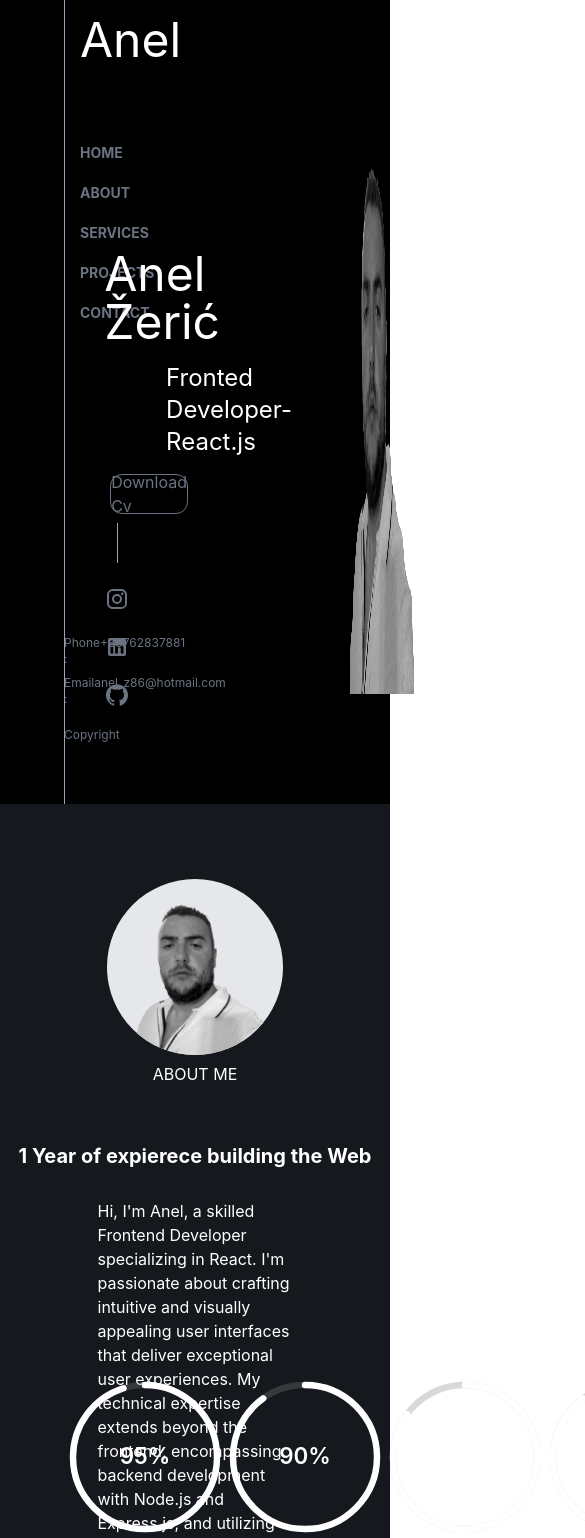
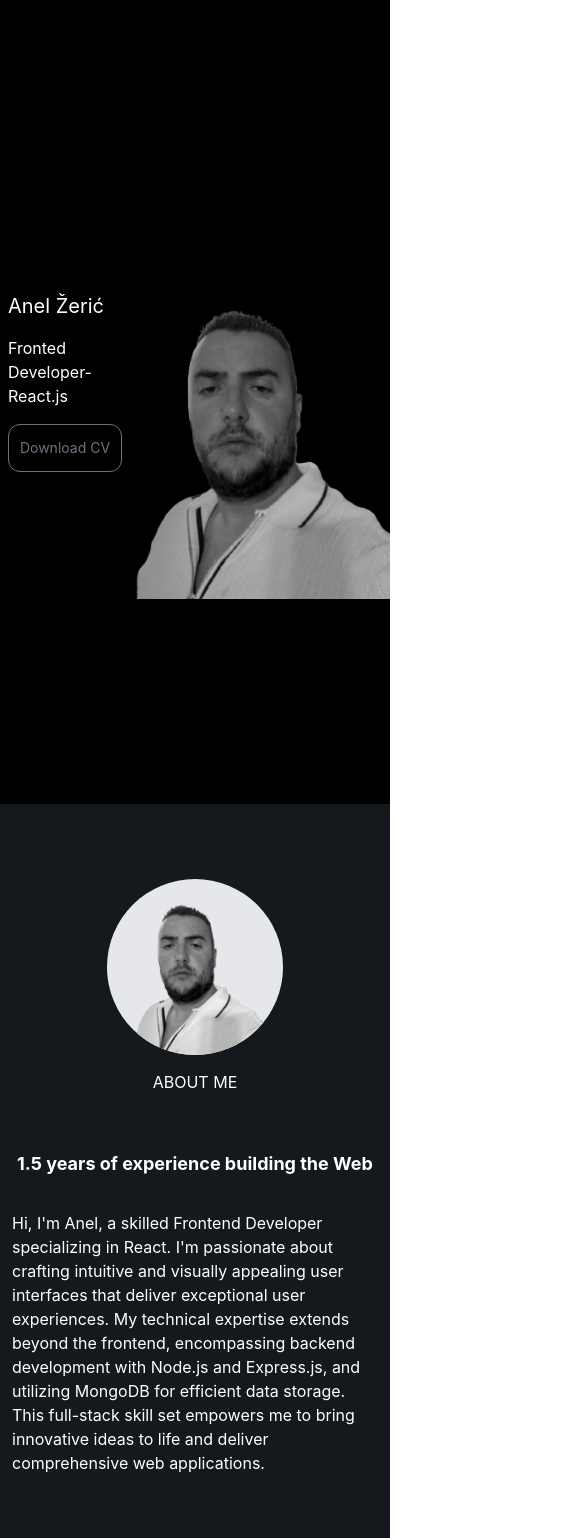
Before and after one commit to anelz/Portfolio-new, a React (Create React App) app: page / in a window 390 px wide. Shown: the part 40-1578 px from the top of the page, 585 px wide, since content can reach past the window. Built offline with nearby package versions, Linux system fonts and the light colour scheme.

Commit message:
changes6

```diff
--- a/src/components/Circularprogress.jsx
+++ b/src/components/Circularprogress.jsx
@@ -21,10 +21,11 @@ const Circularprogress = ({ percentage, label }) => {
     <motion.div
     initial={{opacity:0, }}
     whileInView={{opacity:1}}
-    transition={{duration:4}}
+    transition={{duration:3}}
 
-    className="flex flex-col items-center">
-      <svg width="160" height="160" viewBox="0 0 100 100">
+    className="lg:flex flex-col items-center hidden">
+      <svg width="160" height="160" viewBox="0 0 100 100" >
+
         {/* Siva pozadina kruga */}
         <circle
           cx="50"
--- /dev/null
+++ b/src/components/Slidemodal.jsx
@@ -0,0 +1,93 @@
+import {Drawer ,Box, Typography , List, ListItem, ListItemButton, ListItemText, ListItemIcon} from "@mui/material"
+import {Link} from "react-scroll"
+
+
+
+
+const  MuiDrawer =({open, close })=>{
+
+  return (
+   <Drawer  anchor="right" open={open} onClose ={()=> close()}  >
+    <Box style={{backgroundColor:"#1a1a1a" , color:"white",}}  p={2} width="250px" height="100%" textAlign="center" role="presentation">
+      <Typography  variant="h6" component = "div">
+
+        <List >
+        <ListItem  >
+            <ListItemIcon />
+
+              <ListItemButton  onClick={()=> close()}>
+                <ListItemText >Home</ListItemText>
+                  </ListItemButton>
+
+        </ListItem>
+
+        <ListItem>
+            <ListItemIcon/>
+            <Link to="about"
+            spy={true}
+            smooth={true}
+            offset={0}
+            duration={500} >
+              <ListItemButton onClick={()=> close()}>
+                <ListItemText >About me</ListItemText>
+        </ListItemButton>
+        </Link>
+        </ListItem>
+
+         <ListItem>
+             <ListItemIcon/>
+             <Link to="services"
+             spy={true}
+             smooth={true}
+             offset={0}
+             duration={500} >
+                 <ListItemButton onClick={()=> close()}>
+              <ListItemText >Services</ListItemText>
+              </ListItemButton>
+             </Link>
+        </ListItem>
+
+        <ListItem>
+          <ListItemIcon/>
+              <Link to="projects"
+            spy={true}
+            smooth={true}
+            offset={0}
+            duration={600} >
+              <ListItemButton onClick={()=> close()}>
+                <ListItemText >Projects</ListItemText>
+            </ListItemButton>
+            </Link>
+
+        </ListItem>
+
+        <ListItem>
+            <ListItemIcon/>
+            <Link to="contact"
+            spy={true}
+            smooth={true}
+            offset={10}
+            duration={600} >
+              <ListItemButton onClick={()=> close()}>
+                <ListItemText >Contact</ListItemText>
+            </ListItemButton>
+            </Link>
+        </ListItem>
+
+
+
+       </List>
+      </Typography>
+
+    </Box>
+   </Drawer>
+
+
+  )
+
+
+}
+
+
+
+export default MuiDrawer;
--- a/src/components/WelcomeModal.jsx
+++ b/src/components/WelcomeModal.jsx
@@ -36,7 +36,7 @@ function WelcomeModal() {
       whileInView={{opacity:1, rotateX:0}}
       transition={{duration:2}}
       className="text-white text-center">
-        <h2 className="text-5xl text-gray-500 ">Welcome to my website</h2>
+        <h2 className="lg:text-5xl text-2xl text-gray-500 ">Welcome to my website</h2>
       </motion.div>
     </div>
   );
--- a/src/pages/About.jsx
+++ b/src/pages/About.jsx
@@ -13,45 +13,45 @@ const About = () => {
     </div>
     </div>
     <div className="text-white h-1/6 flex flex-col gap-4">
-    <div className="pt-4 flex justify-center">ABOUT ME</div>
+    <div className="lg:pt-4 flex justify-center pt-6">ABOUT ME</div>
     <div
 
-       className=" pt-10 flex justify-center text-xl font-bold ">1 Year of expierece building the Web</div>
+       className=" pt-10 flex justify-center lg:text-xl font-bold text-lg ">1.5 years of experience building the Web</div>
     </div>
-    <div className="h-1/6 w-full text-white justify-center flex ">
+    <div className="h-1/6 w-full text-white lg:justify-center flex ">
     <div
-     className="flex justify-center w-1/2 ">Hi, I'm Anel, a skilled Frontend Developer specializing in React. I'm passionate about crafting intuitive and visually appealing user interfaces that deliver exceptional user experiences. My technical expertise extends beyond the frontend, encompassing backend development with Node.js and Express.js, and utilizing MongoDB for efficient data storage. This full-stack skill set empowers me to bring innovative ideas to life and deliver comprehensive web applications.</div>
+     className="flex justify-center  lg:w-1/2 w-full p-3 lg:p-0  ">Hi, I'm Anel, a skilled Frontend Developer specializing in React. I'm passionate about crafting intuitive and visually appealing user interfaces that deliver exceptional user experiences. My technical expertise extends beyond the frontend, encompassing backend development with Node.js and Express.js, and utilizing MongoDB for efficient data storage. This full-stack skill set empowers me to bring innovative ideas to life and deliver comprehensive web applications.</div>
     </div>
-    <div className="h-1/4 w-full gap-4 flex justify-center  2xl: pt-6 ">
+    <div className="h-1/4  w-full gap-4 flex justify-center  2xl: pt-6 md:pt-12 ">
     <div className="w-2/3 justify-center flex" >
-    <div className="grid">
+    <div className="grid1 grid grid-cols-1  ">
       <div className="flex flex-col">
-        <div className="w-full h-full flex justify-center items-center">
-   <Circularprogress percentage={95} />
+        <div className=" w-full h-full flex justify-center items-center">
+   <Circularprogress    percentage={95} />
 
     </div>
-    <div className="text-white flex justify-center font-bold">HTML </div>
+    <div className="text-white  justify-center font-bold hidden lg:flex">HTML </div>
     </div>
     <div className="flex flex-col">
     <div className="w-full h-full flex justify-center items-center">
-    <Circularprogress percentage={90} />
+    <Circularprogress  percentage={90} />
 
 
     </div>
-    <div className="text-white flex justify-center font-bold">CSS</div>
+    <div className="text-white  justify-center font-bold  hidden lg:flex">CSS</div>
     </div>
     <div className="flex flex-col">
     <div className="w-full h-full flex justify-center items-center">
 
     <Circularprogress percentage={85} />
     </div>
-    <div className="text-white flex justify-center font-bold">JS</div>
+    <div className="text-white  justify-center font-bold  hidden lg:flex">JS</div>
     </div>
     <div className="flex flex-col">
     <div className="w-full h-full flex justify-center items-center">
     <Circularprogress percentage={90} />
     </div>
-    <div className="text-white flex justify-center font-bold">REACT</div>
+    <div className="text-white  justify-center font-bold  hidden lg:flex">REACT</div>
     </div>
     </div>
     </div>
--- a/src/pages/Contact.jsx
+++ b/src/pages/Contact.jsx
@@ -2,13 +2,14 @@ import { TextField, Button} from "@mui/material";
 import CallIcon from '@mui/icons-material/Call';
 import MailOutlineIcon from '@mui/icons-material/MailOutline';
 import PlaceIcon from '@mui/icons-material/Place';
+import {motion} from "framer-motion"
 
 
 
 const Contact = () => {
 
   return <section id="contact" className="h-screen w-full gap-5 flex-col bg-black">
-    <div className="h-5/6 flex-col gap-5 flex  pt-44">
+    <div className="h-5/6 flex-col gap-5 flex  lg:pt-44 pt-20">
     <div className=" h-3/4  text-3xl text-white   ">
     <div className="h-full w-full flex justify-center items-end ">
     <div className="flex justify-center text-2xl ">CONTACT</div>
@@ -17,7 +18,7 @@ const Contact = () => {
     </div>
     <div className="h-full pt-20 ">
       <div className="h-full w-full flex justify-center ">
-        <div className="w-2/5 h-3/4 flex-col flex pt-20  gap-6">
+        <div className="lg:w-2/5 w-3/4 h-3/4 flex-col flex pt-20  gap-6">
         <div className="h-20 w-full flex justify-center text-white ">
         <TextField  label="Subject"
   variant="filled"
@@ -50,30 +51,33 @@ const Contact = () => {
         </div>
       </div>
     </div>
-    <div className="h-1/3 w-full flex justify-center gap-4 pt-28 bg-black ">
-    <div className="container w-full">
+    <motion.div
+    initial={{opacity:0, }}
+    whileInView={{opacity:1}}
+    transition={{duration:3}} className="h-1/3 w-full flex justify-center gap-4  pt-28 bg-black ">
+    <div className="container w-full  p-2 lg:p-0">
       <div className="h-24 w-full flex flex-col">
         <div className="flex justify-center w-full">
         <CallIcon  fontSize="large" sx={{color:"white"}}></CallIcon>
         </div>
-        <div className="justify-center flex text-white pt-3  text-sm">+38762837881</div>
+        <div className="justify-center flex text-white pt-3  lg:text-sm text-xs">+38762837881</div>
       </div>
       <div className="h-24 w-full flex flex-col">
       <div className="flex justify-center w-full">
         <PlaceIcon  fontSize="large" sx={{ color:"white"}}></PlaceIcon>
         </div>
-        <div className="justify-center flex text-white pt-3 tex-sm ">Sarajevo</div>
+        <div className="justify-center flex text-white pt-3 lg:text-sm text-xs ">Sarajevo</div>
 
       </div>
       <div className="h-24-full flex-col flex">
       <div className="flex justify-center w-full">
         <MailOutlineIcon  fontSize="large" sx={{color:"white"}}></MailOutlineIcon>
         </div>
-        <div className="justify-center flex text-white pt-3 text-sm ">anel_z86@hotmail.com</div>
+        <div className="justify-center flex text-white pt-3 lg:text-sm text-xs ">anel_z86@hotmail.com</div>
       </div>
     </div>
 
-    </div>
+    </motion.div>
     </div>
 
   </section>
--- a/src/pages/Home.jsx
+++ b/src/pages/Home.jsx
@@ -9,7 +9,10 @@ import Contact from "./Contact";
 import Other from "./Other";
 import Navlinks from "../components/Nav";
 import {Link} from "react-scroll"
-
+import KeyboardDoubleArrowDownIcon from '@mui/icons-material/KeyboardDoubleArrowDown';
+import MenuIcon from '@mui/icons-material/Menu';
+import MuiDrawer from "../components/Slidemodal";
+import { useState } from "react";
 
 
 
@@ -18,6 +21,7 @@ const handleClick = (url) => {
   console.log(url);
   window.location.href = url;
 }
+
 
 
 const DownloadButton =()=> {
@@ -31,9 +35,12 @@ const DownloadButton =()=> {
 
 const Home = () => {
 
+  const [openmodal , setopenmodal] = useState("")
+
+
   return  <>
   <section id=""  className="h-screen w-full  bg-black text-white  flex  ">
-    <div  className="w-1/6 h-full border-r  border-gray-400 flex-col flex  "  >
+    <div  className=" hidden w-1/6 h-full border-r  border-gray-400 flex-col xl:flex  "  >
    <h1 className="text-white text-5xl h-1/6 w-full flex pl-20 pt-14   ">Anel</h1>
    <div className="h-1/2 w-full flex-col gap-6 pt-8" >
   <Navlinks/>
@@ -42,48 +49,51 @@ const Home = () => {
    <div className="flex  space-x-4 h-10 pl-16 text-xs  text-gray-500 hover:text-white ">Phone :
     <div > +38762837881</div>
    </div>
-   <div className="flex  h-10 space-x-4 pl-16 text-xs  text-gray-500 hover:text-white ">Email :
-   <div > anel_z86@hotmail.com</div>
+   <div className="flex  h-10 space-x-4 pl-16  text-xs  text-gray-500 hover:text-white ">Email:
+   <div  > anel_z86@hotmail.com</div>
    </div>
-   <div className="flex  h-10  items-center pl-16 text-xs  text-gray-500 hover:text-white">Copyright</div>
+
 
    </div>
     </div>
     <div className="h-full flex w-full text-white ">
-      <div className="w-44 flex-col h-full ">
+      <div className="lg:w-44 lg:flex hidden flex-col h-full ">
       <div className="flex h-full w-full justify-end items-end ">
-        <div className="flex-col h-1/3 w-full gap-4">
+        <div className="flex-col h-1/3  w-full gap-4">
         <div className= "w-full flex  h-16 text-xl justify-center ">
            <div className=" justify-center flex  bg-gray-400 " style={{width:"1px" , height:"40px "}}></div>
 
         </div>
 
-        <div className="h-12 w-full flex justify-center cursor-pointer ">
+        <div className=" lg:h-12 w-full flex justify-center cursor-pointer md:h-8">
         <InstagramIcon className=" hover:text-white text-gray-500"   fontSize="medium" ></InstagramIcon>
         </div>
-        <div className="h-12 w-full flex justify-center cursor-pointer">
+        <div className="lg:h-12 w-full flex justify-center cursor-pointer md:h-8">
         <LinkedInIcon onClick={()=> handleClick("https://www.linkedin.com/feed/")} className=" hover:text-white text-gray-500"   fontSize="medium"></LinkedInIcon>
         </div>
-        <div className="h-12 w-full flex justify-center cursor-pointer ">
+        <div className="lg:h-12 w-full flex justify-center cursor-pointer md:h-8">
         <GitHubIcon onClick={()=> handleClick("https://github.com/anelz?tab=repositories")} className=" hover:text-white text-gray-500"    fontSize="medium"></GitHubIcon>
         </div>
         </div>
       </div>
 
       </div>
-  <div className="w-1/3 h-full flex flex-col ">
-    <div className="h-full w-full flex flex-col text-white gap-4 items-center justify-center  ">
-      <h1 className="text-5xl w-full flex justify-end pr-20 ">Anel Žerić</h1>
-      <div className="text-2xl w-full flex justify-end pr-2">Fronted Developer-React.js</div>
-      <div className="flex justify-end pr-28  w-full ">
-        <div onClick={DownloadButton} className="flex border-lg border h-10 w-32 justify-center items-center rounded-xl cursor-pointer  text-gray-500 hover:text-white border-gray-500">Download Cv</div>
+  <div className="lg:w-1/3 h-full flex flex-col  w-1/3">
+    <div className="h-full w-full flex flex-col text-white gap-4 items-center justify-center p-2 lg:p-0 ">
+      <h1 className="lg:text-4xl w-full flex lg:justify-end   lg:pr-20   pr-4 md:text-3xl xl:text-5xl text-xl ">Anel Žerić</h1>
+      <div className="lg:text-xl w-full flex justify-end pr-2  xl:text-2xl text-md ">Fronted Developer-React.js</div>
+      <div className="flex justify-end  lg:pr-28  w-full  ">
+        <div onClick={DownloadButton} className="flex border-lg border lg:h-10  lg:w-32 h-12 w-36 text-sm  justify-center items-center rounded-xl cursor-pointer  text-gray-500 hover:text-white border-gray-500">Download CV</div>
       </div>
     </div>
   </div>
 
-      <div className="w-2/3 h-screen  ">
+      <div className="lg:w-2/3 h-screen w-5/6  ">
+      <div className="w-full h-12 lg:hidden justify-end flex text-white items-end pr-4 ">
+      <MenuIcon onClick={()=> setopenmodal(true)} fontSize="large"/>
+      </div>
       <div className="h-full w-full flex  items-center">
-      <img className="h-5/6 pt-12 p-10  brightness-75" src={img1} alt="" srcset="" />
+      <img className="lg:h-5/6 lg:pt-12  lg:p-10  brightness-75 h-2/5 object-cover " src={img1} alt="" srcset="" />
       </div>
 
       </div>
@@ -94,17 +104,20 @@ const Home = () => {
       spy={true}
       smooth={true}
       offset={10}
-       className="animate-pulse cursor-pointer "
+       className="animate-pulse cursor-pointer hidden xl:flex"
       duration={600} >  Scroll down
   </Link>
 
         <div clasname= "flex w-full">
-          <div className="flex pl-4 animate-pulse">V</div>
+          <div className=" pl-4 animate-pulse hidden xl:flex">
+            <KeyboardDoubleArrowDownIcon fontSize="small"/>
+
+          </div>
           </div>
 
       </div>
     </div>
-
+    <MuiDrawer open={openmodal} close={()=> setopenmodal(false)}/>
   </section>
   <About/>
   <Services/>
--- a/src/pages/Projects.jsx
+++ b/src/pages/Projects.jsx
@@ -6,22 +6,22 @@ import {motion} from "framer-motion"
 
 const Projects = () => {
 
-  return <section id="projects" className="h-screen w-full gap-8 flex-col flex bg-black ">
+  return <section id="projects" className="lg:h-screen min-h-screen w-full gap-8 flex-col flex bg-black pt-10 lg:pt-0 ">
     <div className="w-full flex justify-center">
-      <div className="text-white text-2xl pt-2 ">PROJECTS</div>
+      <div className="text-white text-2xl pt-20 lg:pt-2 ">PROJECTS</div>
     </div>
-    <div className="text-white w-full flex justify-center">All</div>
+    <div className="text-white w-full flex justify-center ">All</div>
     <div className="h-full w-full gap-4 flex justify-center   ">
     <motion.div
      initial={{opacity:0, }}
      whileInView={{opacity:1}}
-     transition={{duration:4}} className="flex justify-center w-3/4 p-2">
+     transition={{duration:3}} className="flex justify-center lg:w-3/4 p-2">
       <div className="grid grid-cols-1 md:grid-cols-2 lg:grid-cols-2 gap-6 ">
         <div className="border h-[400px] w-full " style={{background:"#15191E"}}>
         <img className="h-2/3 w-full  p-3 object-contain " src={image2} alt="" />
         <div className="flex-col flex  text white w-full gap-1 ">
         <div className="text-white  font-bold pt-2  pl-1">GRICSTOP</div>
-        <div className="text-white pl-1 text-sm ">Gric Stop is a popular fast food restaurant in Bosnia and Herzegovina, specializing in delicious doners.</div>
+        <div className="text-white pl-1 lg:text-sm text-xs ">Developed an engaging digital menu app for GricStop, allowing customers to easily explore the menu and discover daily specials.</div>
         </div>
         <div className=" w-full flex pt-3  gap-3 pl-2 pb-2  ">
           <div className="w-24 h-8  rounded-xl  border border-gray-500 justify-center flex items-center text-gray-300 " >React.js</div>
@@ -35,9 +35,9 @@ const Projects = () => {
         <img className="h-2/3 w-full p-3 " src={image3} alt="" />
         <div className="flex-col flex  text white  w-full gap-1">
         <div className="text-white  font-bold pt-2 pl-1">TOYSTORE</div>
-        <div className="text-white pl-1 text-sm">Gric Stop is a popular fast food restaurant in Bosnia and Herzegovina, specializing in delicious doners.</div>
+        <div className="text-white pl-1 lg:text-sm text-xs">I developed the ToyStore application, a platform for toy shopping across various devices.</div>
         </div>
-        <div className=" w-full flex pt-3  gap-3 pl-2 pr-2">
+        <div className=" w-full flex pt-3  lg:gap-3 lg:pl-2 lg:pr-2 gap-2">
           <div className="w-24 h-8  rounded-xl  border border-gray-500 justify-center flex items-center text-gray-300 " >React.js</div>
           <div className="w-24 h-8  rounded-xl  border justify-center border-gray-500 flex items-center text-gray-300 " >Tailwind</div>
           <div className="w-24 h-8  rounded-xl  border border-gray-500 justify-center flex items-center text-gray-300 " >Express.js</div>
@@ -50,7 +50,7 @@ const Projects = () => {
         <img className="h-2/3 w-full p-3" src={image4} alt="" />
         <div className="flex-col flex  text white w-full gap-1">
         <div className="text-white  font-bold pt-2  pl-1">PORTFOLIO</div>
-        <div className="text-white pl-1  text-sm">Gric Stop is a popular fast food restaurant in Bosnia and Herzegovina, specializing in delicious doners.</div>
+        <div className="text-white pl-1  lg:text-sm text-xs">This is my personal portfolio website, where I present a collection of my work, including web development projects.</div>
         </div>
         <div className=" w-full flex pt-3 gap-3 pl-2 pr-2">
           <div className="w-24 h-8  rounded-xl  border border-gray-500 justify-center flex items-center text-gray-300 " >React.js</div>
@@ -64,10 +64,10 @@ const Projects = () => {
         <img className="h-2/3 w-full p-3" src={image5} alt="" />
         <div className="flex-col flex  text white  w-full gap-2">
         <div className="text-white  font-bold pt-2  pl-1">APPLICATION</div>
-        <div className="text-white pl-1 text-sm ">Gric Stop is a popular fast food restaurant in Bosnia and Herzegovina, specializing in delicious doners.</div>
+        <div className="text-white pl-1 lg:text-sm text-xs ">I built a full-stack web application with user registration, JWT authentication, and complete CRUD functionality.</div>
         </div>
-        <div className=" w-full flex pt-3 gap-3 pl-2 pr-2">
-          <div className="w-24 h-8  rounded-xl  border border-gray-500 justify-center flex items-center text-gray-300 " >React.js</div>
+        <div className=" w-full flex pt-3 lg:gap-3 lg:pl-2 lg:pr-2 gap-2 ">
+          <div className="w-24  h-8   rounded-xl  border border-gray-500 justify-center flex items-center text-gray-300 " >React.js</div>
           <div className="w-24 h-8  rounded-xl  border justify-center border-gray-500 flex items-center text-gray-300 " >Tailwind</div>
           <div className="w-24 h-8  rounded-xl  border border-gray-500 justify-center flex items-center text-gray-300 " >Express.js</div>
           <div className="w-24 h-8  rounded-xl  border justify-center border-gray-500 flex items-center text-gray-300 " >Node.js</div>
```
Also changed, not shown: src/index.css (+29 -1 lines), src/pages/Services.jsx (+13 -13 lines).
